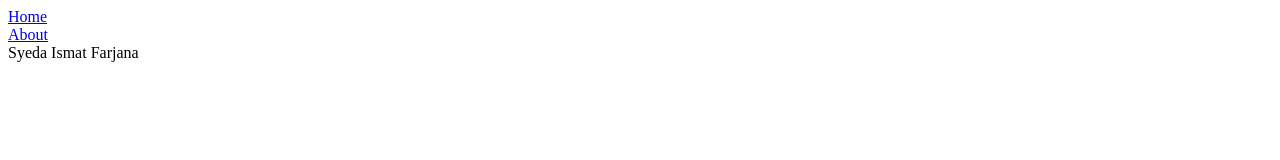
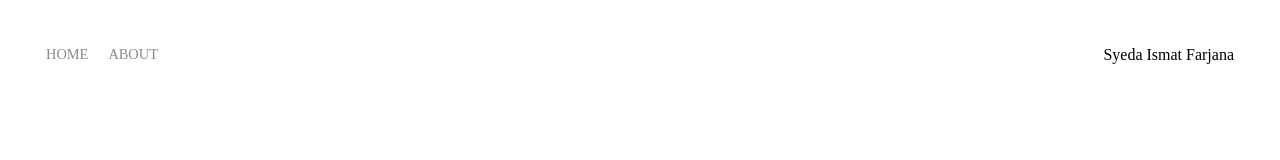
Before and after one commit to ismatfarjana/Portfolio-4, a plain HTML site: page index.html in a window 1280 px wide. Drawn offline with Linux system fonts and the light colour scheme.

Commit message:
update navigation bar with flexbox

```diff
--- a/css/style.css
+++ b/css/style.css
@@ -1,7 +1,39 @@
-.placeholder {
-   background-color: red;
+.nav-wrapper {
+    display: flex;
+    justify-content: space-between;
+    padding: 38px;
 }
 
-.anotherclass {
-  background-color: aqua;
+.left-side {
+    display: flex;
+
 }
+
+.nav-wrapper > .left-side > section {
+    margin-right: 20px;
+    font-size: 0.9em;
+    text-transform: uppercase;
+
+}
+
+.nav-link-wrapper {
+    height: 22px;
+    border-bottom: 1px solid transparent;
+    transition: border-bottom 0.5s;
+}
+
+.nav-link-wrapper a {
+    color: #8a8a8a;
+    text-decoration: none;
+    transition: color 0.5s;
+}
+
+.nav-link-wrapper:hover {
+    border-bottom: 1px solid black;
+
+}
+
+.nav-link-wrapper a:hover {
+  color: black;
+
+}
```
